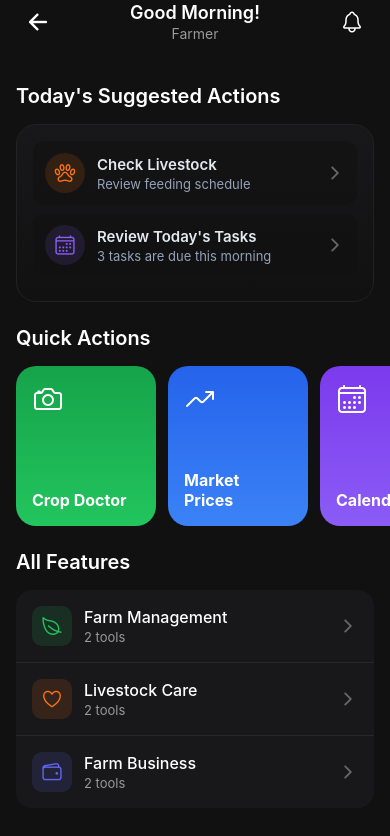
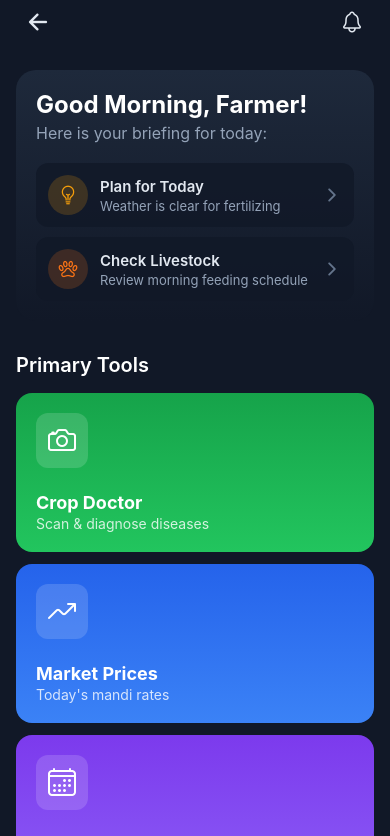
Before and after one commit to vvinayakkk/google-agentic-ai, a React Native app in the folder MyApp/: screen /Featured in a window 390 px wide. Shown: the top 836 px of the page. Built offline with nearby package versions, Linux system fonts and the light colour scheme.

Commit message:
featured2

```diff
--- a/MyApp/screens/Featured.jsx
+++ b/MyApp/screens/Featured.jsx
@@ -1,4 +1,4 @@
-import React, { useState, useEffect, useRef, useMemo } from 'react';
+import React, { useState, useEffect, useMemo } from 'react';
 import {
   View,
   Text,
@@ -8,125 +8,61 @@ import {
   TouchableOpacity,
   StatusBar,
   Animated,
-  LayoutAnimation,
-  UIManager,
-  Platform,
   Modal,
 } from 'react-native';
 import { Ionicons } from '@expo/vector-icons';
 import { useSafeAreaInsets } from 'react-native-safe-area-context';
 import { LinearGradient } from 'expo-linear-gradient';
 
-if (Platform.OS === 'android' && UIManager.setLayoutAnimationEnabledExperimental) {
-  UIManager.setLayoutAnimationEnabledExperimental(true);
-}
-
-// --- DATA GENERATION ---
+// --- DATA ---
 const getSuggestedActions = (navigation) => {
-    const currentHour = new Date().getHours();
-    // Morning (5am - 12pm)
-    if (currentHour >= 5 && currentHour < 12) {
-        return [
-            { id: 'suggest-cattle', icon: 'paw-outline', title: 'Check Livestock', subtitle: 'Review feeding schedule', color: '#f97316', details: 'Good morning! It\'s the ideal time to check on your cattle, ensure they have fresh water, and review the morning feeding schedule.', action: { text: 'Open Cattle Manager', screen: 'CattleScreen' } },
-            { id: 'suggest-tasks', icon: 'calendar-outline', title: 'Review Today\'s Tasks', subtitle: '3 tasks are due this morning', color: '#8b5cf6', details: 'You have 3 tasks scheduled before noon, starting with irrigation for the wheat field. Tap below to see your full schedule.', action: { text: 'View Farm Calendar', screen: 'CalenderScreen' } },
-        ];
-    }
-    // Afternoon (12pm - 5pm)
-    else if (currentHour >= 12 && currentHour < 17) {
-        return [
-            { id: 'suggest-market', icon: 'trending-up-outline', title: 'Check Market Prices', subtitle: 'Corn prices are stable', color: '#3b82f6', details: 'The afternoon market session is live. Corn prices are stable at ₹1,560/qtl. This might be a good time to plan your sales.', action: { text: 'Open Marketplace', screen: 'MarketplaceScreen' } },
-            { id: 'suggest-doctor', icon: 'leaf-outline', title: 'Inspect Crops', subtitle: 'Check for signs of pests', color: '#ef4444', details: 'High humidity is forecasted. Inspect your vegetable crops for early signs of fungal diseases like blight.', action: { text: 'Open Crop Doctor', screen: 'CropDoctor' } },
-        ];
-    }
-    // Evening & Night (5pm - 5am)
+    // Current time is early morning, so this will be returned.
     return [
-        { id: 'suggest-planning', icon: 'bulb-outline', title: 'Plan for Tomorrow', subtitle: 'Fertilizing is a top priority', color: '#f59e0b', details: 'Based on your crop cycle and the weather forecast, tomorrow is a good day for fertilizing the north field. Ensure your equipment is ready.', action: { text: 'View Crop Cycle', screen: 'CropCycle' } },
-        { id: 'suggest-finance', icon: 'wallet-outline', title: 'Review Finances', subtitle: 'Check recent transactions', color: '#6366f1', details: 'It\'s a good time to review this week\'s expenses and income to stay on top of your farm\'s finances.', action: { text: 'Open AgriFinance', screen: 'UPI' } },
+        { id: 'suggest-planning', icon: 'bulb-outline', title: 'Plan for Today', subtitle: 'Weather is clear for fertilizing', color: '#f59e0b', details: 'Based on your crop cycle and the clear weather forecast, today is an ideal day for fertilizing the north field. Ensure your equipment is ready.', action: { text: 'View Crop Cycle', screen: 'CropCycle' } },
+        { id: 'suggest-cattle', icon: 'paw-outline', title: 'Check Livestock', subtitle: 'Review morning feeding schedule', color: '#f97316', details: 'Good morning! It\'s the ideal time to check on your cattle, ensure they have fresh water, and review the morning feeding schedule.', action: { text: 'Open Cattle Manager', screen: 'CattleScreen' } },
     ];
 };
 
-const quickActionsData = [
-    { id: 'crop-doctor', icon: 'camera-outline', title: 'Crop Doctor', gradient: ['#16a34a', '#22c55e'], onPress: (navigation) => navigation.navigate('CropDoctor') },
-    { id: 'market', icon: 'trending-up-outline', title: 'Market Prices', gradient: ['#2563eb', '#3b82f6'], onPress: (navigation) => navigation.navigate('MarketplaceScreen') },
-    { id: 'calendar', icon: 'calendar-outline', title: 'Calendar', gradient: ['#7c3aed', '#8b5cf6'], onPress: (navigation) => navigation.navigate('CalenderScreen') },
+const primaryToolsData = [
+    { id: 'crop-doctor', icon: 'camera-outline', title: 'Crop Doctor', subtitle: 'Scan & diagnose diseases', gradient: ['#16a34a', '#22c55e'], onPress: (navigation) => navigation.navigate('CropDoctor') },
+    { id: 'market', icon: 'trending-up-outline', title: 'Market Prices', subtitle: "Today's mandi rates", gradient: ['#2563eb', '#3b82f6'], onPress: (navigation) => navigation.navigate('MarketplaceScreen') },
+    { id: 'calendar', icon: 'calendar-outline', title: 'Farm Calendar', subtitle: 'View today\'s tasks', gradient: ['#7c3aed', '#8b5cf6'], onPress: (navigation) => navigation.navigate('CalenderScreen') },
 ];
 
-const featureGroupsData = [
-    { id: 'farm-management', title: 'Farm Management', icon: 'leaf-outline', color: '#22c55e', features: [{ id: 'crop-cycle', title: 'Crop Tracking', icon: 'reload-circle-outline', onPress: (navigation) => navigation.navigate('CropCycle') }, { id: 'calendar-full', title: 'Full Calendar', icon: 'calendar-outline', onPress: (navigation) => navigation.navigate('CalenderScreen') }] },
-    { id: 'livestock', title: 'Livestock Care', icon: 'heart-outline', color: '#f97316', features: [{ id: 'cattle-health', title: 'Health Records', icon: 'paw-outline', onPress: (navigation) => navigation.navigate('CattleScreen') }, { id: 'feeding', title: 'Vaccination Schedule', icon: 'medical-outline', onPress: (navigation) => navigation.navigate('CattleScreen') }] },
-    { id: 'business', title: 'Farm Business', icon: 'wallet-outline', color: '#6366f1', features: [{ id: 'finance', title: 'Loans & Subsidies', icon: 'wallet-outline', onPress: (navigation) => navigation.navigate('UPI') }, { id: 'documents', title: 'Paperwork Helper', icon: 'document-text-outline', onPress: () => console.log('Document Builder Pressed') }] },
+const farmHubTabs = [
+    {
+        id: 'management', title: 'Management', icon: 'leaf-outline',
+        features: [
+            { id: 'crop-cycle', title: 'Crop Tracking', icon: 'reload-circle-outline', onPress: (navigation) => navigation.navigate('CropCycle') },
+            { id: 'calendar-full', title: 'Full Calendar', icon: 'calendar-outline', onPress: (navigation) => navigation.navigate('CalenderScreen') },
+        ]
+    },
+    {
+        id: 'livestock', title: 'Livestock', icon: 'heart-outline',
+        features: [
+            { id: 'cattle-health', title: 'Health Records', icon: 'paw-outline', onPress: (navigation) => navigation.navigate('CattleScreen') },
+            { id: 'feeding', title: 'Vaccination Schedule', icon: 'medical-outline', onPress: (navigation) => navigation.navigate('CattleScreen') },
+        ]
+    },
+    {
+        id: 'business', title: 'Business', icon: 'wallet-outline',
+        features: [
+            { id: 'finance', title: 'Loans & Subsidies', icon: 'wallet-outline', onPress: (navigation) => navigation.navigate('UPI') },
+            { id: 'documents', title: 'Paperwork Helper', icon: 'document-text-outline', onPress: () => console.log('Docs') },
+        ]
+    },
 ];
 
+
 // --- Reusable Components ---
-
-const SuggestedAction = ({ item, onPress }) => (
-    <TouchableOpacity onPress={onPress} style={styles.summaryItem}>
-        <View style={[styles.summaryItemIconContainer, { backgroundColor: item.color + '20', shadowColor: item.color }]}>
-            <Ionicons name={item.icon} size={22} color={item.color} />
-        </View>
-        <View style={styles.summaryItemTextContainer}>
-            <Text style={styles.summaryItemTitle}>{item.title}</Text>
-            <Text style={styles.summaryItemSubtitle}>{item.subtitle}</Text>
-        </View>
-        <Ionicons name="chevron-forward" size={20} color="#666" />
-    </TouchableOpacity>
-);
-
-const QuickActionCard = ({ item, navigation }) => (
-    <TouchableOpacity onPress={() => item.onPress(navigation)} style={styles.quickActionCard}>
-        <LinearGradient colors={item.gradient} style={styles.quickActionGradient}>
-            <Ionicons name={item.icon} size={32} color="white" />
-            <Text style={styles.quickActionTitle}>{item.title}</Text>
-        </LinearGradient>
-    </TouchableOpacity>
-);
-
-const FeatureGroup = ({ group, isLast, navigation }) => {
-    const [isExpanded, setIsExpanded] = useState(false);
-    const rotationAnim = useRef(new Animated.Value(0)).current;
-    const toggleSection = () => {
-        LayoutAnimation.configureNext(LayoutAnimation.Presets.easeInEaseOut);
-        setIsExpanded(!isExpanded);
-    };
-    useEffect(() => {
-        Animated.timing(rotationAnim, { toValue: isExpanded ? 1 : 0, duration: 250, useNativeDriver: true }).start();
-    }, [isExpanded]);
-    const arrowRotation = rotationAnim.interpolate({ inputRange: [0, 1], outputRange: ['0deg', '90deg'] });
-
-    return (
-        <View style={[styles.featureGroupContainer, isLast && { borderBottomWidth: 0 }]}>
-            <TouchableOpacity onPress={toggleSection} style={styles.featureGroupHeader} activeOpacity={0.7}>
-                <View style={styles.featureGroupLeft}>
-                    <View style={[styles.featureGroupIcon, { backgroundColor: group.color + '20' }]}><Ionicons name={group.icon} size={22} color={group.color} /></View>
-                    <View style={styles.featureGroupText}><Text style={styles.featureGroupTitle}>{group.title}</Text><Text style={styles.featureGroupSubtitle}>{group.features.length} tools</Text></View>
-                </View>
-                <Animated.View style={{ transform: [{ rotate: arrowRotation }] }}><Ionicons name="chevron-forward" size={20} color="#666" /></Animated.View>
-            </TouchableOpacity>
-            {isExpanded && (
-                <View style={styles.featureGroupExpanded}>
-                    {group.features.map(feature => (
-                        <TouchableOpacity key={feature.id} onPress={() => feature.onPress(navigation)} style={styles.featureItem} activeOpacity={0.7}>
-                            <Ionicons name={feature.icon} size={18} color="#999" /><Text style={styles.featureItemText}>{feature.title}</Text><Ionicons name="chevron-forward" size={16} color="#555" />
-                        </TouchableOpacity>
-                    ))}
-                </View>
-            )}
-        </View>
-    );
-};
-
 const ActionDetailModal = ({ action, isVisible, onClose, navigation }) => {
+    // This modal component remains the same
     if (!isVisible) return null;
     return (
         <Modal transparent={true} visible={isVisible} animationType="fade">
             <View style={styles.modalOverlay}>
-                <TouchableOpacity style={StyleSheet.absoluteFill} onPress={onClose} />
                 <View style={styles.modalContainer}>
-                    <View style={styles.modalHeader}>
-                        <View style={[styles.modalIcon, { backgroundColor: action.color }]}><Ionicons name={action.icon} size={24} color="white" /></View>
-                        <Text style={styles.modalTitle}>{action.title}</Text>
-                        <TouchableOpacity onPress={onClose} style={styles.closeButton}><Ionicons name="close" size={24} color="#999" /></TouchableOpacity>
-                    </View>
+                    <View style={styles.modalHeader}><View style={[styles.modalIcon, { backgroundColor: action.color }]}><Ionicons name={action.icon} size={24} color="white" /></View><Text style={styles.modalTitle}>{action.title}</Text><TouchableOpacity onPress={onClose} style={styles.closeButton}><Ionicons name="close" size={24} color="#999" /></TouchableOpacity></View>
                     <Text style={styles.modalDetails}>{action.details}</Text>
                     <TouchableOpacity style={[styles.modalButton, { backgroundColor: action.color }]} onPress={() => { navigation.navigate(action.action.screen); onClose(); }}>
                         <Text style={styles.modalButtonText}>{action.action.text}</Text>
@@ -141,36 +77,72 @@ const ActionDetailModal = ({ action, isVisible, onClose, navigation }) => {
 export default function FarmerFriendlyScreen({ navigation }) {
     const insets = useSafeAreaInsets();
     const [selectedAction, setSelectedAction] = useState(null);
+    const [activeHubTab, setActiveHubTab] = useState('management');
+
+    const suggestedActions = useMemo(() => getSuggestedActions(navigation), [navigation]);
 
     return (
         <SafeAreaView style={styles.safeArea}>
             <StatusBar barStyle="light-content" backgroundColor="#111" />
+
             <View style={[styles.header, { paddingTop: insets.top }]}>
-                <TouchableOpacity onPress={() => navigation.goBack()} style={styles.headerButton}><Ionicons name="arrow-back-outline" size={26} color="#fff" /></TouchableOpacity>
-                <View style={styles.headerCenter}><Text style={styles.headerGreeting}>Good Morning!</Text><Text style={styles.headerName}>Farmer</Text></View>
-                <TouchableOpacity style={styles.headerButton}><Ionicons name="notifications-outline" size={24} color="#fff" /></TouchableOpacity>
+                <TouchableOpacity onPress={() => navigation.goBack()} style={styles.headerButton}><Ionicons name="arrow-back-outline" size={26} color="#E2E8F0" /></TouchableOpacity>
+                <TouchableOpacity style={styles.headerButton}><Ionicons name="notifications-outline" size={24} color="#E2E8F0" /></TouchableOpacity>
             </View>
+
             <ScrollView contentContainerStyle={styles.scrollContent} showsVerticalScrollIndicator={false}>
+                {/* --- Zone 1: Welcome & Suggested Actions --- */}
+                <LinearGradient colors={['#1E293B', '#111827']} style={styles.welcomeCard}>
+                    <Text style={styles.welcomeGreeting}>Good Morning, Farmer!</Text>
+                    <Text style={styles.welcomeSubtitle}>Here is your briefing for today:</Text>
+                    <View style={styles.suggestionsContainer}>
+                        {suggestedActions.map(item => (
+                            <TouchableOpacity key={item.id} style={styles.suggestionItem} onPress={() => setSelectedAction(item)}>
+                                <View style={[styles.suggestionIcon, { backgroundColor: `${item.color}30` }]}><Ionicons name={item.icon} size={20} color={item.color} /></View>
+                                <View style={styles.suggestionTextContainer}><Text style={styles.suggestionTitle}>{item.title}</Text><Text style={styles.suggestionSubtitle}>{item.subtitle}</Text></View>
+                                <Ionicons name="chevron-forward" size={20} color="#64748B" />
+                            </TouchableOpacity>
+                        ))}
+                    </View>
+                </LinearGradient>
+
+                {/* --- Zone 2: Primary Tools --- */}
                 <View style={styles.section}>
-                    <Text style={styles.sectionTitle}>Today's Suggested Actions</Text>
-                    <LinearGradient colors={['#18181b', '#111']} style={styles.summaryContainer}>
-                        {getSuggestedActions(navigation).map(item => (
-                            <SuggestedAction key={item.id} item={item} onPress={() => setSelectedAction(item)} />
+                    <Text style={styles.sectionTitle}>Primary Tools</Text>
+                    <View style={styles.primaryToolsGrid}>
+                        {primaryToolsData.map(item => (
+                            <TouchableOpacity key={item.id} onPress={() => item.onPress(navigation)} style={styles.primaryToolCard}>
+                                <LinearGradient colors={item.gradient} style={styles.primaryToolGradient}>
+                                    <View style={styles.primaryToolIcon}><Ionicons name={item.icon} size={32} color="white" /></View>
+                                    <Text style={styles.primaryToolTitle}>{item.title}</Text>
+                                    <Text style={styles.primaryToolSubtitle}>{item.subtitle}</Text>
+                                </LinearGradient>
+                            </TouchableOpacity>
                         ))}
-                    </LinearGradient>
+                    </View>
                 </View>
+
+                {/* --- Zone 3: Farm Hub --- */}
                 <View style={styles.section}>
-                    <Text style={styles.sectionTitle}>Quick Actions</Text>
-                    <ScrollView horizontal showsHorizontalScrollIndicator={false} contentContainerStyle={{ paddingHorizontal: 16 }}>
-                        {quickActionsData.map(item => <QuickActionCard key={item.id} item={item} navigation={navigation} />)}
-                    </ScrollView>
-                </View>
-                <View style={styles.section}>
-                    <Text style={styles.sectionTitle}>All Features</Text>
-                    <View style={styles.featureGroupsList}>
-                        {featureGroupsData.map((group, index) => (
-                            <FeatureGroup key={group.id} group={group} navigation={navigation} isLast={index === featureGroupsData.length - 1} />
-                        ))}
+                    <Text style={styles.sectionTitle}>Farm Hub</Text>
+                    <View style={styles.hubContainer}>
+                        <View style={styles.hubTabs}>
+                            {farmHubTabs.map(tab => (
+                                <TouchableOpacity key={tab.id} onPress={() => setActiveHubTab(tab.id)} style={[styles.hubTab, activeHubTab === tab.id && styles.hubTabActive]}>
+                                    <Ionicons name={tab.icon} size={22} color={activeHubTab === tab.id ? '#34D399' : '#94A3B8'} />
+                                    <Text style={[styles.hubTabText, activeHubTab === tab.id && styles.hubTabTextActive]}>{tab.title}</Text>
+                                </TouchableOpacity>
+                            ))}
+                        </View>
+                        <View style={styles.hubContent}>
+                            {farmHubTabs.find(tab => tab.id === activeHubTab)?.features.map(feature => (
+                                <TouchableOpacity key={feature.id} onPress={() => feature.onPress(navigation)} style={styles.hubFeatureItem}>
+                                    <View style={styles.hubFeatureIcon}><Ionicons name={feature.icon} size={20} color="#E2E8F0" /></View>
+                                    <Text style={styles.hubFeatureText}>{feature.title}</Text>
+                                    <Ionicons name="chevron-forward" size={20} color="#64748B" />
+                                </TouchableOpacity>
+                            ))}
+                        </View>
                     </View>
                 </View>
             </ScrollView>
@@ -180,42 +152,44 @@ export default function FarmerFriendlyScreen({ navigation }) {
 }
 
 const styles = StyleSheet.create({
-    safeArea: { flex: 1, backgroundColor: '#111' },
-    header: { flexDirection: 'row', alignItems: 'center', paddingHorizontal: 16, paddingBottom: 16, backgroundColor: '#111' },
+    safeArea: { flex: 1, backgroundColor: '#111827' },
+    header: { flexDirection: 'row', justifyContent: 'space-between', alignItems: 'center', paddingHorizontal: 16, paddingBottom: 10, backgroundColor: '#111827' },
     headerButton: { width: 44, height: 44, justifyContent: 'center', alignItems: 'center' },
-    headerCenter: { flex: 1, alignItems: 'center' },
-    headerGreeting: { fontSize: 18, color: '#fff', fontWeight: '600' },
-    headerName: { fontSize: 14, color: '#999', marginTop: 2 },
-    scrollContent: { paddingBottom: 32 },
-    section: { marginTop: 24 },
+    scrollContent: { paddingBottom: 40 },
+    welcomeCard: { margin: 16, borderRadius: 20, padding: 20 },
+    welcomeGreeting: { fontSize: 24, fontWeight: 'bold', color: '#fff' },
+    welcomeSubtitle: { fontSize: 16, color: '#94A3B8', marginTop: 4, marginBottom: 20 },
+    suggestionsContainer: { gap: 10 },
+    suggestionItem: { flexDirection: 'row', alignItems: 'center', backgroundColor: 'rgba(17, 24, 39, 0.8)', padding: 12, borderRadius: 12 },
+    suggestionIcon: { width: 40, height: 40, borderRadius: 20, justifyContent: 'center', alignItems: 'center', marginRight: 12 },
+    suggestionTextContainer: { flex: 1 },
+    suggestionTitle: { color: '#E2E8F0', fontSize: 15, fontWeight: '600' },
+    suggestionSubtitle: { color: '#94A3B8', fontSize: 13, marginTop: 2 },
+    section: { marginTop: 16 },
     sectionTitle: { fontSize: 20, color: '#fff', fontWeight: '600', paddingHorizontal: 16, marginBottom: 16 },
-    summaryContainer: { marginHorizontal: 16, borderRadius: 20, padding: 16, borderWidth: 1, borderColor: '#222' },
-    summaryItem: { flexDirection: 'row', alignItems: 'center', backgroundColor: '#11111190', padding: 12, borderRadius: 12, marginBottom: 8 },
-    summaryItemIconContainer: { width: 40, height: 40, borderRadius: 20, justifyContent: 'center', alignItems: 'center', marginRight: 12, shadowOffset: { width: 0, height: 4 }, shadowOpacity: 0.3, shadowRadius: 5, elevation: 8 },
-    summaryItemTextContainer: { flex: 1 },
-    summaryItemTitle: { color: '#E2E8F0', fontSize: 15, fontWeight: '600' },
-    summaryItemSubtitle: { color: '#94A3B8', fontSize: 13, marginTop: 2 },
-    quickActionCard: { width: 140, height: 160, marginRight: 12, borderRadius: 20, overflow: 'hidden' },
-    quickActionGradient: { flex: 1, padding: 16, justifyContent: 'space-between' },
-    quickActionTitle: { fontSize: 16, fontWeight: 'bold', color: '#fff' },
-    featureGroupsList: { backgroundColor: '#18181b', marginHorizontal: 16, borderRadius: 16 },
-    featureGroupContainer: { borderBottomWidth: 1, borderBottomColor: '#27272a' },
-    featureGroupHeader: { flexDirection: 'row', alignItems: 'center', justifyContent: 'space-between', padding: 16 },
-    featureGroupLeft: { flexDirection: 'row', alignItems: 'center', flex: 1 },
-    featureGroupIcon: { width: 40, height: 40, borderRadius: 10, justifyContent: 'center', alignItems: 'center', marginRight: 12 },
-    featureGroupText: { flex: 1 },
-    featureGroupTitle: { color: '#fff', fontSize: 16, fontWeight: '500' },
-    featureGroupSubtitle: { color: '#999', fontSize: 13, marginTop: 2 },
-    featureGroupExpanded: { paddingBottom: 8, paddingHorizontal: 16 },
-    featureItem: { flexDirection: 'row', alignItems: 'center', justifyContent: 'space-between', paddingVertical: 12, paddingLeft: 12, borderRadius: 8, marginVertical: 2 },
-    featureItemText: { color: '#ccc', fontSize: 15, marginLeft: 12, flex: 1 },
+    primaryToolsGrid: { flexDirection: 'row', flexWrap: 'wrap', justifyContent: 'space-between', paddingHorizontal: 16 },
+    primaryToolCard: { width: '100%', marginBottom: 12, borderRadius: 16, overflow: 'hidden' },
+    primaryToolGradient: { flex: 1, padding: 20 },
+    primaryToolIcon: { alignSelf: 'flex-start', padding: 10, borderRadius: 12, backgroundColor: 'rgba(255,255,255,0.15)', marginBottom: 24 },
+    primaryToolTitle: { fontSize: 18, fontWeight: 'bold', color: '#fff' },
+    primaryToolSubtitle: { fontSize: 14, color: 'rgba(255,255,255,0.8)', marginTop: 2 },
+    hubContainer: { marginHorizontal: 16, backgroundColor: '#1E293B', borderRadius: 16, overflow: 'hidden' },
+    hubTabs: { flexDirection: 'row', backgroundColor: '#111827' },
+    hubTab: { flex: 1, alignItems: 'center', paddingVertical: 16, borderBottomWidth: 2, borderBottomColor: 'transparent' },
+    hubTabActive: { borderBottomColor: '#34D399' },
+    hubTabText: { color: '#94A3B8', fontSize: 14, marginTop: 4 },
+    hubTabTextActive: { color: '#34D399' },
+    hubContent: { padding: 8 },
+    hubFeatureItem: { flexDirection: 'row', alignItems: 'center', padding: 12, borderRadius: 8 },
+    hubFeatureIcon: { width: 36, height: 36, borderRadius: 18, justifyContent: 'center', alignItems: 'center', backgroundColor: 'rgba(148, 163, 184, 0.1)', marginRight: 12 },
+    hubFeatureText: { flex: 1, color: '#E2E8F0', fontSize: 15 },
     modalOverlay: { flex: 1, backgroundColor: 'rgba(0, 0, 0, 0.8)', justifyContent: 'flex-end' },
-    modalContainer: { backgroundColor: '#18181b', borderTopLeftRadius: 24, borderTopRightRadius: 24, padding: 24, borderWidth: 1, borderColor: '#333' },
+    modalContainer: { backgroundColor: '#1E293B', borderTopLeftRadius: 24, borderTopRightRadius: 24, padding: 24, borderWidth: 1, borderColor: '#333' },
     modalHeader: { flexDirection: 'row', alignItems: 'center', marginBottom: 16 },
     modalIcon: { width: 44, height: 44, borderRadius: 22, justifyContent: 'center', alignItems: 'center', marginRight: 12 },
     modalTitle: { flex: 1, fontSize: 18, color: '#fff', fontWeight: 'bold' },
     closeButton: { padding: 4 },
-    modalDetails: { fontSize: 16, color: '#ccc', lineHeight: 24, marginBottom: 24 },
+    modalDetails: { fontSize: 16, color: '#94A3B8', lineHeight: 24, marginBottom: 24 },
     modalButton: { flexDirection: 'row', alignItems: 'center', justifyContent: 'center', paddingVertical: 14, borderRadius: 12, gap: 8 },
-    modalButtonText: { color: 'white', fontSize: 16, fontWeight: 'bold' },
+    modalButtonText: { color: '#111827', fontSize: 16, fontWeight: 'bold' },
 });
```
